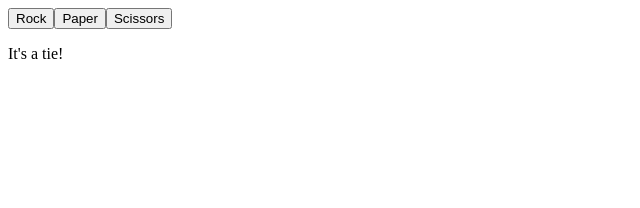
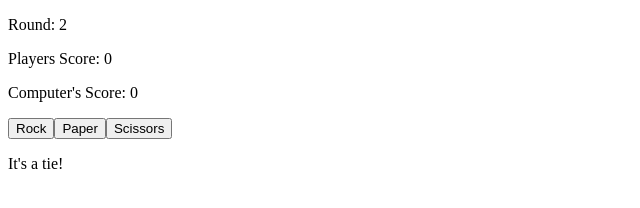
Before and after one commit to corwsan/Rock-Paper-Scissors, a plain HTML site: page index.html in a window 1280 px wide. Both pictures are taken after a click on the button "Rock". Shown: the whole page, without its empty margins (0-640 px from the left). Drawn offline with Linux system fonts and the light colour scheme.

Commit message:
Add running round and score counter

```diff
--- a/index.html
+++ b/index.html
@@ -7,6 +7,7 @@
     <script src="javascript.js" defer></script>
 </head>
 <body>
+    <div id="score-container"></div>
     <div id="btn-container"></div>
     <div id="results"></div>
 </body>
--- a/javascript.js
+++ b/javascript.js
@@ -1,12 +1,11 @@
+const scoreContainer = document.querySelector("#score-container")
 const btnContainer = document.querySelector("#btn-container");
 const results = document.querySelector("#results");
 
 const rockBtn = document.createElement("button");
 rockBtn.textContent = "Rock";
-
 const paperBtn = document.createElement("button");
 paperBtn.textContent = "Paper";
-
 const scissorsBtn = document.createElement("button");
 scissorsBtn.textContent = "Scissors";
 
@@ -21,9 +20,9 @@ buttons.forEach((button) => {
         humanChoice = button.textContent;
         computerChoice = getComputerChoice();
         playRound(humanChoice, computerChoice);
-        //console.log(button.textContent)
     });
 });
+
 
 
 
@@ -103,6 +102,14 @@ function playRound (humanChoice, computerChoice) {
             computerScore++;
         }
     }
+    round++;
+    updateDisplays();
+}
+
+function updateDisplays () {
+    roundDisplay.textContent = "Round: " + round;
+    humanScoreDisplay.textContent = "Players Score: " + humanScore;
+    computerScoreDisplay.textContent = "Computer's Score: " + computerScore;
 }
 
 function getComputerChoice() {
@@ -126,3 +133,15 @@ function getComputerChoice() {
     } else if (humanChoice.toLowerCase() === "scissors")
         return "Scissors"
 }
+
+const roundDisplay = document.createElement("p");
+roundDisplay.textContent = "Round: " + round;
+scoreContainer.appendChild(roundDisplay);
+
+const humanScoreDisplay = document.createElement("p");
+humanScoreDisplay.textContent = "Players Score: " + humanScore;
+scoreContainer.appendChild(humanScoreDisplay);
+
+const computerScoreDisplay = document.createElement("p");
+computerScoreDisplay.textContent = "Computer Score: " + computerScore;
+scoreContainer.appendChild(computerScoreDisplay);
```
